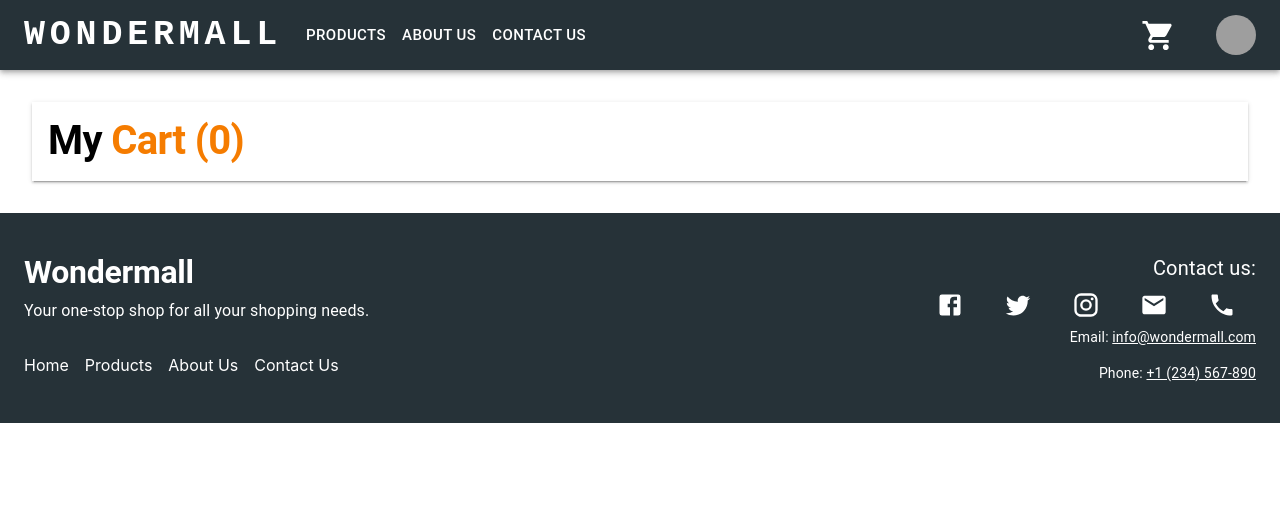
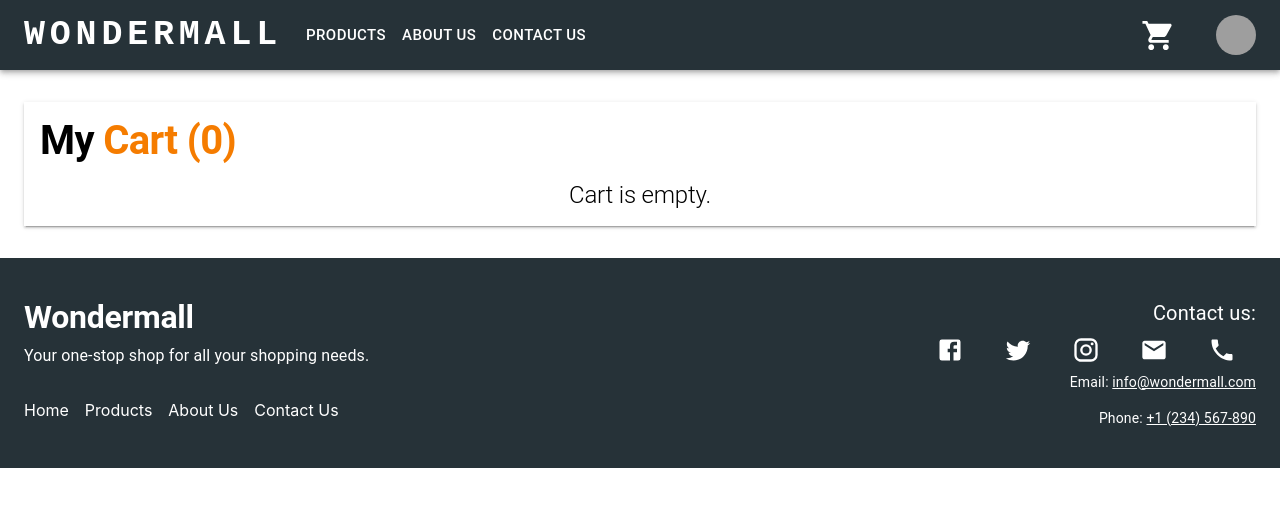
Before and after one commit to dhiant/learn-redux, a React (Create React App) app: page /cart in a window 1280 px wide. Shown: the top 506 px of the page. Built offline with nearby package versions, Linux system fonts and the light colour scheme; grey boxes are pictures that could not be loaded.

Commit message:
feat(totalPrice): calculate total price of all cart items

```diff
--- a/src/pages/Cart.jsx
+++ b/src/pages/Cart.jsx
@@ -1,24 +1,36 @@
 import React from "react";
-import { Box, Stack, Typography } from "@mui/material";
+import { Container, Button, Stack, Typography } from "@mui/material";
 import { useSelector } from "react-redux";
 import ProductItemCard from "../components/ProductItemCard";
+import { Link } from "react-router-dom";
 
 const Cart = () => {
 	const productsInCart = useSelector(
 		(state) => state.productList.productInCart
 	);
 
+	const totalPriceOfAllCartItems = productsInCart.reduce(
+		(acc, currentProduct) => {
+			let qty = currentProduct.productQuantity;
+			let rate = currentProduct.fetchProduct.price;
+			let price = qty * rate;
+			return price + acc;
+		},
+		0
+	);
+
 	return (
 		<>
-			<Box
+			<Container
 				sx={{
 					my: 4,
 					px: 4,
 				}}
+				maxWidth="xl"
 			>
 				<Stack
 					sx={{
-						maxWidth: "1700px",
+						// maxWidth: "1700px",
 						width: 1,
 						boxShadow: 2,
 						"& .quantity--cell": {
@@ -43,6 +55,8 @@ const Cart = () => {
 					</Typography>
 
 					{/* each cart items */}
+					{productsInCart.length > 0 ? (
+						<>
 							{productsInCart.map((item, idx) => (
 								<ProductItemCard
 									idx={idx}
@@ -53,8 +67,62 @@ const Cart = () => {
 									qty={item.productQuantity}
 								/>
 							))}
+							{/* total price of all items in cart */}
+							<Typography
+								sx={{
+									fontSize: {
+										xs: "20px",
+										md: "24px",
+									},
+									fontWeight: 600,
+									textAlign: "end",
+									pr: 2,
+								}}
+							>
+								Total:{" "}
+								<span
+									style={{
+										color: "#f57c00",
+										fontSize: {
+											xs: "1.5rem",
+											md: "2rem",
+										},
+									}}
+								>
+									${totalPriceOfAllCartItems.toFixed(2)}
+								</span>
+							</Typography>
+
+							<Button
+								variant="contained"
+								component={Link}
+								to="/checkout"
+								sx={{
+									py: "12px",
+									// maxWidth: "400px",
+									// margin: "auto",
+									mt: 2,
+								}}
+							>
+								Proceed to checkout
+							</Button>
+						</>
+					) : (
+						<Typography
+							variant="h2"
+							sx={{
+								fontSize: { xs: "1.5rem", xl: "2rem" },
+								fontWeight: "semi-bold",
+								color: "#000",
+								textAlign: "center",
+								pb: 2,
+							}}
+						>
+							Cart is empty.
+						</Typography>
+					)}
 				</Stack>
-			</Box>
+			</Container>
 		</>
 	);
 };
```
Lines whose indentation alone changed are shown as unchanged.
